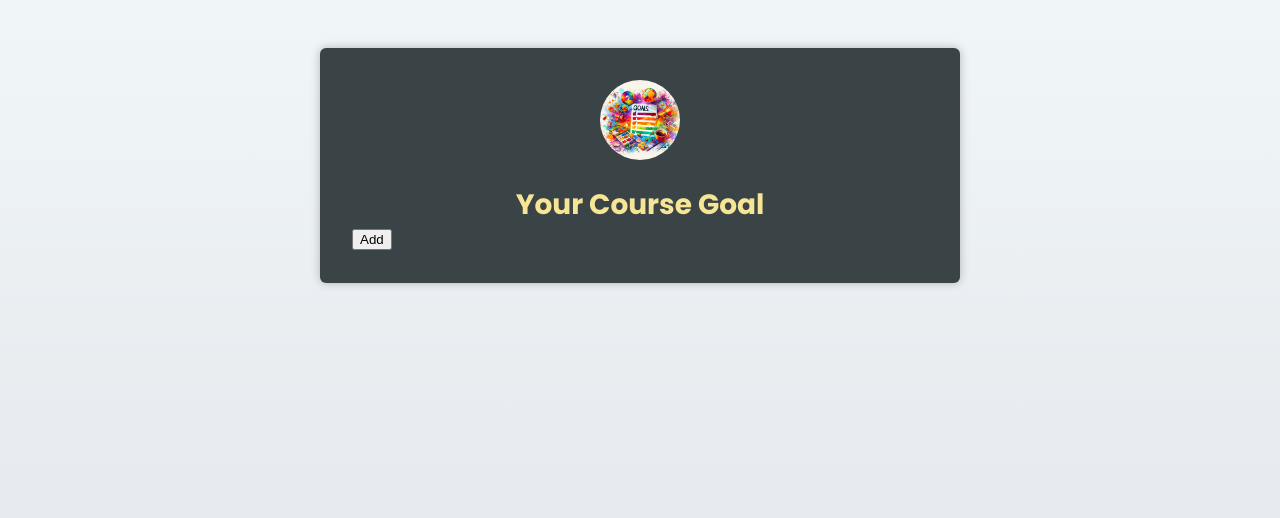
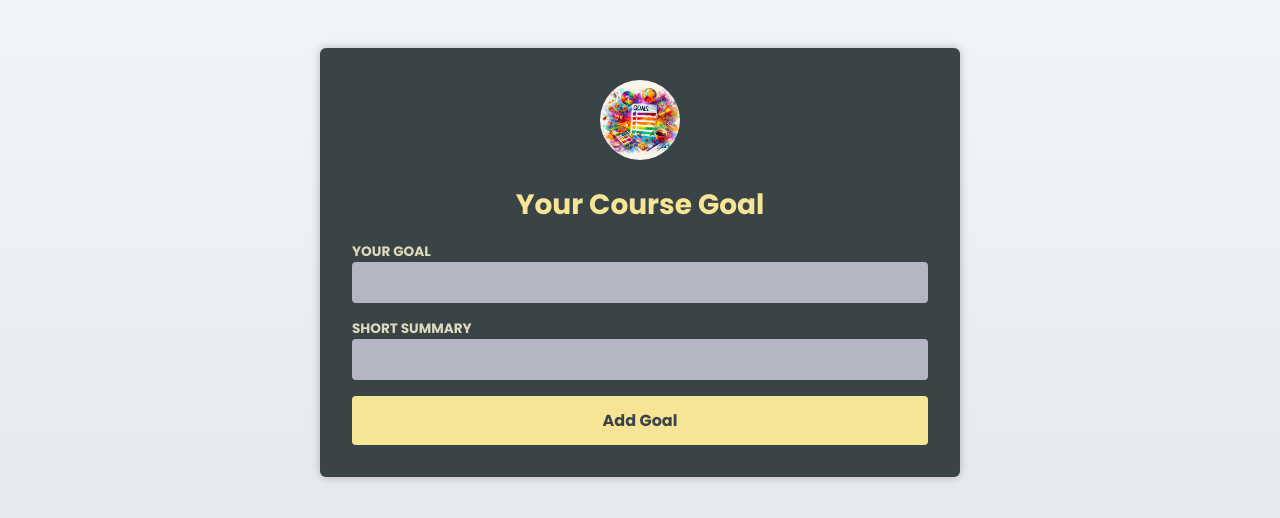
Before and after one commit to MahmoudAmouni/CourseGoal, a React (Vite) app: page / in a window 1280 px wide. Shown: the top 518 px of the page. Built offline with nearby package versions, Linux system fonts and the light colour scheme; the HTML template or start-up script is replaced by a standard one.

Commit message:
Added new feature

```diff
--- a/src/App.tsx
+++ b/src/App.tsx
@@ -2,6 +2,7 @@ import { useState } from "react";
 import Header from "./Components/Header";
 import imgsrc from "./assets/goals.jpg"
 import CourseGoalList from "./Components/CourseGoalList";
+import NewGoal from "./Components/NewGoal";
 
 export interface CourseGoalsType {
   title: string;
@@ -32,7 +33,7 @@ export default function App() {
       <Header img={{ src: imgsrc, alt: "img alt" }}>
         <h1>Your Course Goal</h1>
       </Header>
-      <button onClick={handleAddGoal}>Add</button>
+      <NewGoal />
       <CourseGoalList goals={goals} handledltGoal={handledltGoal} />
     </main>
   );
--- a/src/Components/CourseGoal.tsx
+++ b/src/Components/CourseGoal.tsx
@@ -13,7 +13,7 @@ export default function CourseGoal({title,children,id,handledltGoal}:CGProps) {
         <h1>{title}</h1>
         <h2>{children}</h2>
       </div>
-      <p onClick={() => handledltGoal(id)}>Delete</p>
+      <button onClick={() => handledltGoal(id)}>Delete</button>
     </article>
   );
 }
--- a/src/Components/NewGoal.tsx
+++ b/src/Components/NewGoal.tsx
@@ -1,7 +1,13 @@
+import { FormEvent, useRef } from "react";
 
 export default function NewGoal() {
+    const goal = useRef<HTMLInputElement>(null);
+    const summary = useRef<HTMLInputElement>(null);
+    function handleSubmit(e:FormEvent){
+        e.preventDefault();
+    }
   return (
-    <form onSubmit={}>
+    <form onSubmit={handleSubmit}>
       <p>
         <label htmlFor="goal">Your goal</label>
         <input id="goal" type="text" />
@@ -11,6 +17,7 @@ export default function NewGoal() {
         <label htmlFor="summary">Short summary</label>
         <input id="summary" type="text" />
       </p>
+      <button>Add Goal</button>
     </form>
   );
 }
```
